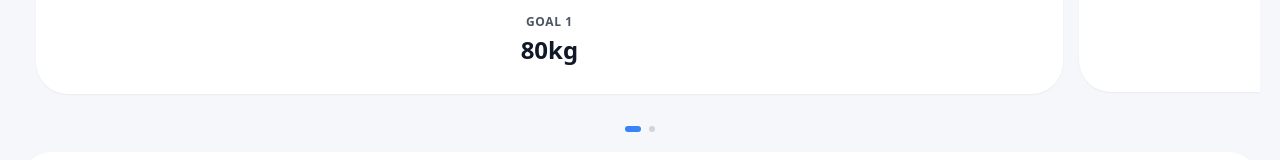
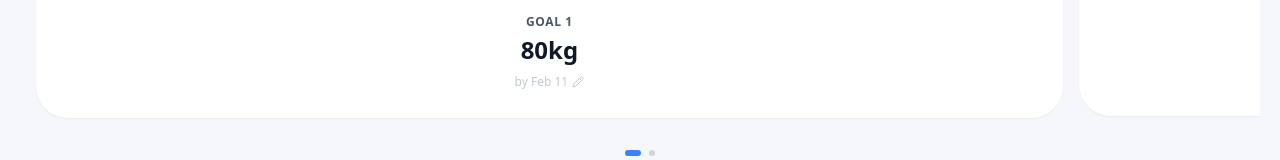
Before and after one commit to Orevio/Weight-App, a React (Vite) app: page / in a window 1280 px wide. Shown: the part 543-703 px from the top of the page. Built offline with nearby package versions, Linux system fonts and the light colour scheme.

Commit message:
UI: Refactor Add Goal to external button and restore inline Edit pencil

```diff
--- a/weight_tracker.tsx
+++ b/weight_tracker.tsx
@@ -655,6 +655,18 @@ export default function WeightTracker() {
                                                         <h3 className={`font-bold text-xs tracking-wider mb-1 ${isDarkMode ? 'text-gray-400' : 'text-gray-600'}`}>{goal.label}</h3>
                                                         <p className={`font-bold mb-1 ${isPrimary ? 'text-2xl' : 'text-xl'} ${isDarkMode ? 'text-white' : 'text-gray-900'}`}>{goal.target}kg</p>
 
+                                                        {/* Edit Action (Restored) */}
+                                                        <button
+                                                            onClick={(e) => {
+                                                                e.stopPropagation();
+                                                                if (!isSelected) handleEditGoal(goal);
+                                                            }}
+                                                            className={`flex items-center gap-1 text-xs px-2 py-1 opacity-60 hover:opacity-100 transition-opacity ${isDarkMode ? 'text-gray-500' : 'text-gray-400'} ${isSelected ? 'invisible' : ''}`}
+                                                        >
+                                                            <span>by {goal.formattedDate}</span>
+                                                            <Pencil size={12} strokeWidth={2} />
+                                                        </button>
+
                                                     </div>
                                                 );
                                             })}
```
